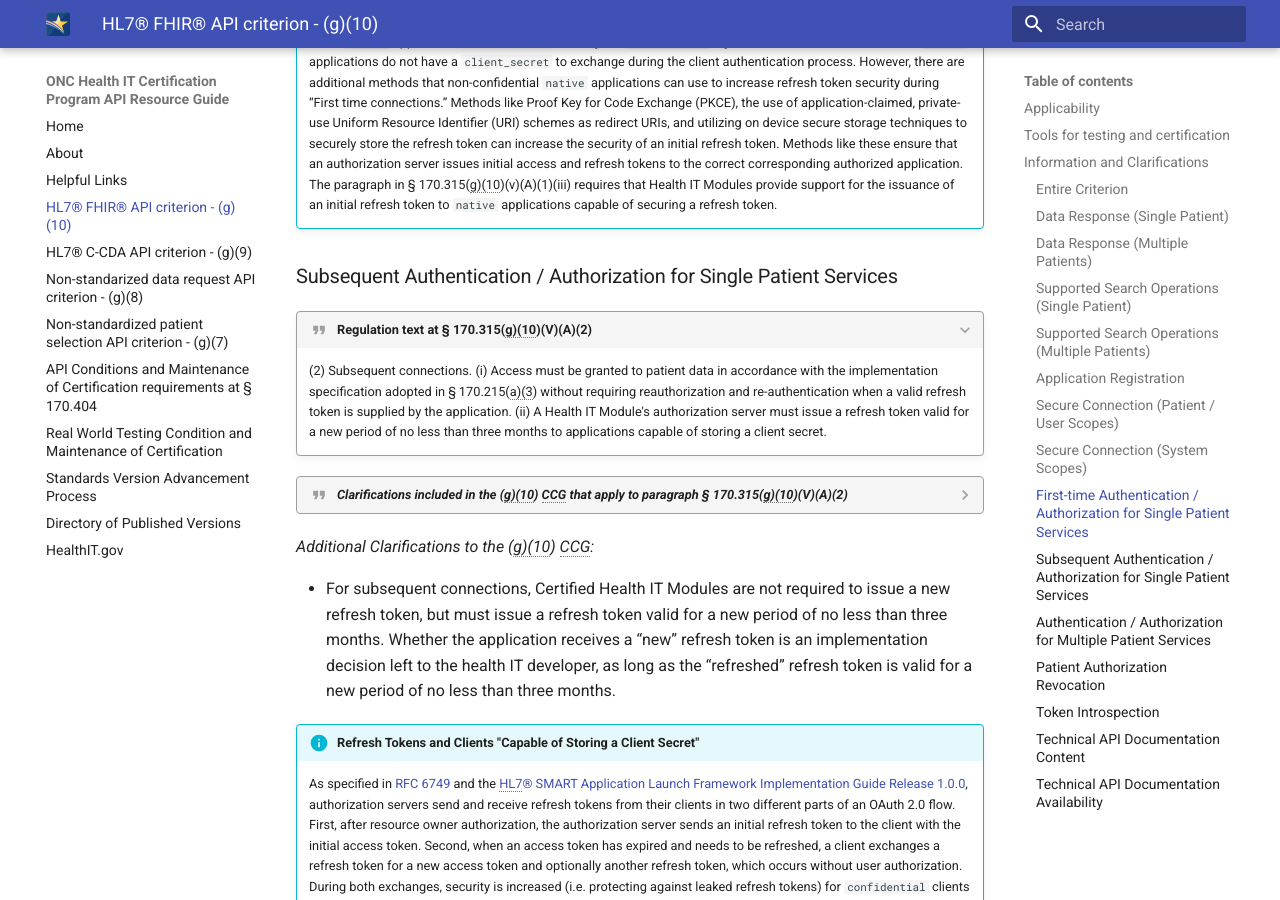
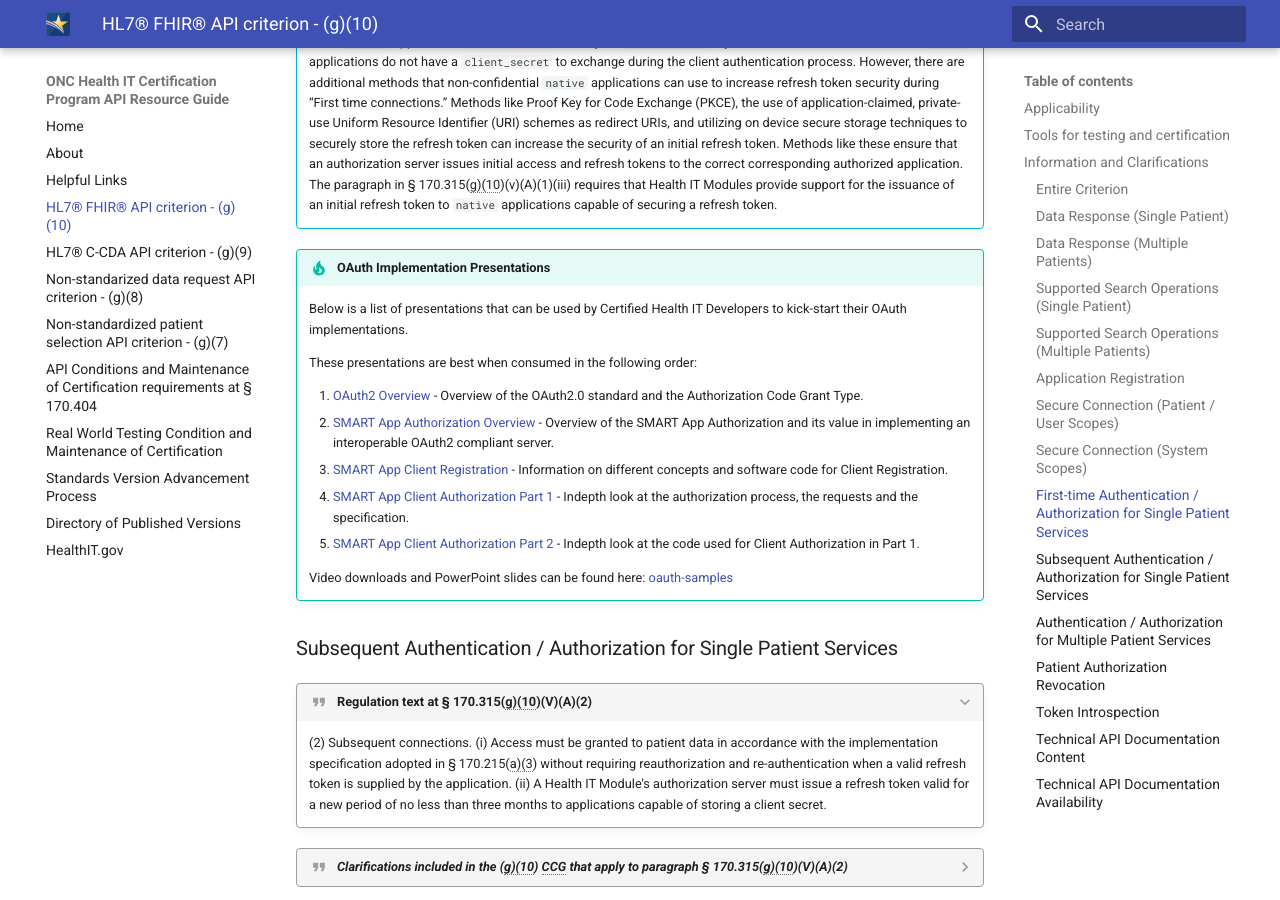
Before and after one commit to onc-healthit/api-resource-guide, an MkDocs documentation site: the page built from docs/g10-criterion.md, in a window 1280 px wide and 900 px high, scrolled down 5567 px. Built offline with MkDocs 1.6.1 and Material for MkDocs 9.7.7, drawn with Linux system fonts in a browser that asks for light colours; the version menu is left out.

Commit message:
Add link to oauth-samples on YouTube

```diff
--- a/docs/g10-criterion.md
+++ b/docs/g10-criterion.md
@@ -166,6 +166,19 @@
 !!! info "Refresh Tokens for Native Applications"
     As specified in <a target = "_blank" href = "https://tools.ietf.org/html/rfc6749">RFC 6749</a> and the <a target = "_blank" href = "http://hl7.org/fhir/smart-app-launch/">HL7® SMART Application Launch Framework Implementation Guide Release 1.0.0</a>, some `native` applications are unable to claim they are `confidential`. By definition, these non-confidential `native` applications do not have a `client_secret` to exchange during the client authentication process. However, there are additional methods that non-confidential `native` applications can use to increase refresh token security during “First time connections.” Methods like Proof Key for Code Exchange (PKCE), the use of application-claimed, private-use Uniform Resource Identifier (URI) schemes as redirect URIs, and utilizing on device secure storage techniques to securely store the refresh token can increase the security of an initial refresh token. Methods like these ensure that an authorization server issues initial access and refresh tokens to the correct corresponding authorized application. The paragraph in § 170.315(g)(10)(v)(A)(1)(iii) requires that Health IT Modules provide support for the issuance of an initial refresh token to `native` applications capable of securing a refresh token.
 
+!!! tip "OAuth Implementation Presentations"
+	Below is a list of presentations that can be used by Certified Health IT Developers to kick-start their OAuth implementations.
+
+	These presentations are best when consumed in the following order:
+
+	1. <a target = "_blank" href = "https://youtu.be/rURoGATC4L8">OAuth2 Overview</a> - Overview of the OAuth2.0 standard and the Authorization Code Grant Type.
+	1. <a target = "_blank" href = "https://youtu.be/zKudZCwTU4Q">SMART App Authorization Overview</a> - Overview of the SMART App Authorization and its value in implementing an interoperable OAuth2 compliant server.
+	1. <a target = "_blank" href = "https://youtu.be/X7l3a_jN24g">SMART App Client Registration</a> - Information on different concepts and software code for Client Registration.
+	1. <a target = "_blank" href = "https://youtu.be/MjTskVYjDNc">SMART App Client Authorization Part 1</a> - Indepth look at the authorization process, the requests and the specification.
+	1. <a target = "_blank" href = "https://youtu.be/lFolfRSVWJE">SMART App Client Authorization Part 2</a> - Indepth look at the code used for Client Authorization in Part 1.
+
+	Video downloads and PowerPoint slides can be found here: <a target = "_blank" href = "https://github.com/onc-healthit/oauth-samples">oauth-samples</a>
+
 ### Subsequent Authentication / Authorization for Single Patient Services
 ???+ quote "**Regulation text at § 170.315(g)(10)(V)(A)(2)**"
     (2) Subsequent connections. (i) Access must be granted to patient data in accordance with the implementation specification adopted in § 170.215(a)(3) without requiring reauthorization and re-authentication when a valid refresh token is supplied by the application. (ii) A Health IT Module's authorization server must issue a refresh token valid for a new period of no less than three months to applications capable of storing a client secret.
```
